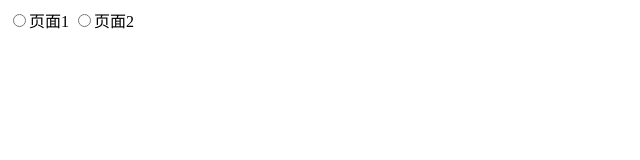
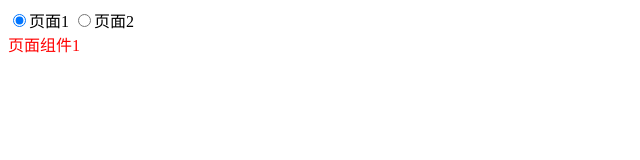
Before and after one commit to xuajzaz/vue, a plain HTML site: page 5.4.1动态组件简单应用.html in a window 1280 px wide. Shown: the whole page, without its empty margins (0-640 px from the left). Drawn offline with Linux system fonts and the light colour scheme.

Commit message:
2022.9.21

```diff
--- a/5.4.1动态组件简单应用.html
+++ b/5.4.1动态组件简单应用.html
@@ -21,7 +21,7 @@
       const App = Vue.createApp({
         data(){
           return{
-            page:"page"
+            page:"page1"
           }
         }
       })
```
